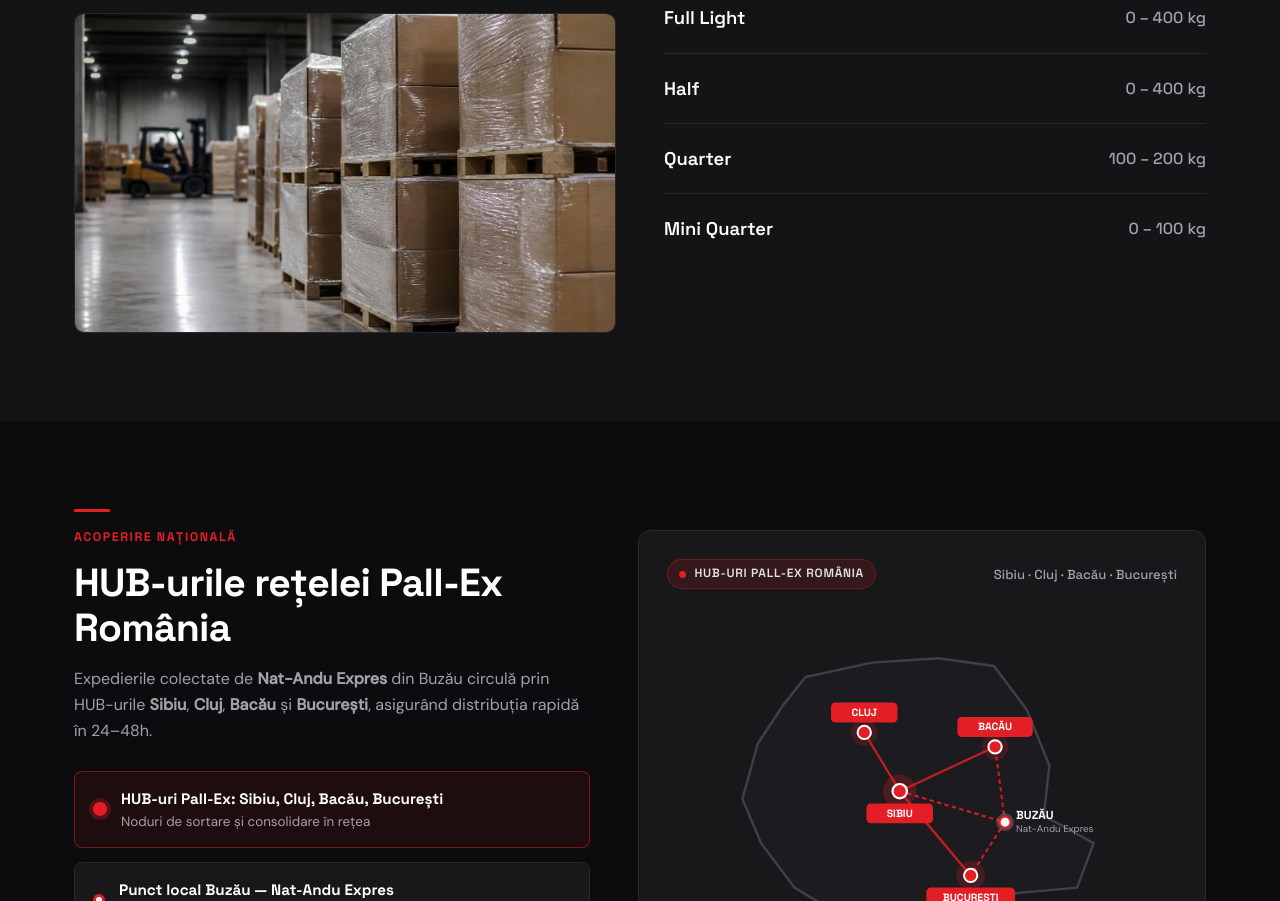
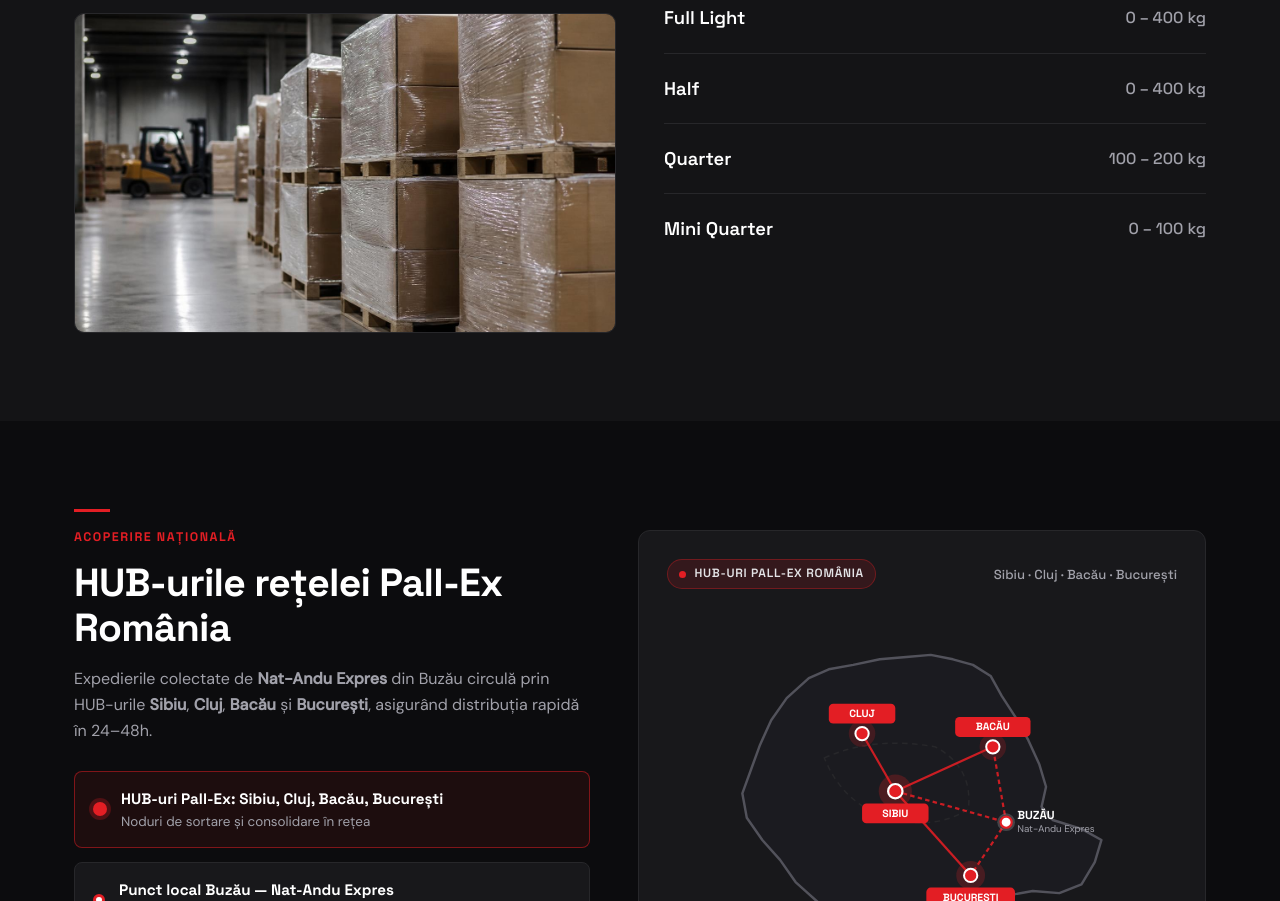
Before and after one commit to Bluepepper22/Pallex_Buzau-Oprea-Andrei, a plain HTML site: page index.html in a window 1280 px wide. Shown: the part 1899-2800 px from the top of the page. Drawn offline with Linux system fonts and the light colour scheme.

Commit message:
Update index.html

```diff
--- a/index.html
+++ b/index.html
@@ -66,7 +66,7 @@
         </div>
       </section>
 
-      <!-- Stats + Animație Camion Pall-Ex -->
+      <!-- Stats + Animație Camion Pall-Ex (Dus-Întors Continuu) -->
       <section class="band stats">
         <div class="container stats-grid">
           <div class="stat"><p class="stat-value">1996</p><p class="stat-label">Grupul Pall-Ex fondat</p></div>
@@ -83,6 +83,7 @@
           </div>
 
           <div class="pallex-truck-runner">
+            <div class="pallex-truck-flip">
               <svg class="pallex-truck-svg" viewBox="0 0 190 64" fill="none" xmlns="http://www.w3.org/2000/svg">
                 <rect x="4" y="10" width="116" height="36" rx="3" stroke="#f4f4f5" stroke-width="1.8"/>
                 <line x1="10" y1="40" x2="114" y2="40" stroke="#52525b" stroke-width="1.2" stroke-dasharray="4 3"/>
@@ -115,6 +116,7 @@
                   <line x1="142" y1="49" x2="158" y2="49" stroke="#a1a1aa" stroke-width="1.1"/>
                 </g>
               </svg>
+            </div>
           </div>
 
           <div class="dock-station dock-right">
@@ -184,7 +186,7 @@
         </div>
       </section>
 
-      <!-- Rețeaua Națională de HUB-uri Pall-Ex România (Sibiu, Cluj, Bacău, București) -->
+      <!-- Rețeaua Națională de HUB-uri Pall-Ex România (Contur detaliat + Sibiu, Cluj, Bacău, București) -->
       <section id="retea-romania" class="section container">
         <div class="ro-hubs-grid">
           <div class="reveal">
@@ -230,35 +232,52 @@
               <span class="ro-map-sub">Sibiu · Cluj · Bacău · București</span>
             </div>
 
-            <svg class="ro-map-svg" viewBox="0 0 460 330" fill="none" xmlns="http://www.w3.org/2000/svg" aria-label="Harta HUB-urilor Pall-Ex din România: Sibiu, Cluj, Bacău și București">
-              <path d="M125 65 L185 52 L245 48 L295 55 L325 95 L345 145 L340 190 L385 215 L370 255 L315 260 L275 285 L215 292 L160 282 L115 255 L85 215 L68 175 L82 125 L105 90 Z" fill="#1b1b20" stroke="#3f3f46" stroke-width="2.2"/>
+            <svg class="ro-map-svg" viewBox="0 0 460 330" fill="none" xmlns="http://www.w3.org/2000/svg" aria-label="Harta detaliată a HUB-urilor Pall-Ex din România: Sibiu, Cluj, Bacău și București">
+              <!-- Contur detaliat al României -->
+              <path
+                d="M128 66 L146 58 L168 54 L192 49 L216 47 L238 45 L258 49 L276 54 L292 64 L302 82 L315 102 L326 122 L336 144 L342 164 L338 182 L348 194 L374 202 L392 212 L386 232 L374 252 L354 260 L330 258 L308 262 L288 276 L266 288 L240 292 L212 290 L186 286 L160 280 L136 268 L116 250 L102 230 L86 212 L72 192 L68 170 L76 148 L84 126 L94 104 L108 84 Z"
+                fill="#1b1b20"
+                stroke="#52525b"
+                stroke-width="2.2"
+                stroke-linejoin="round"
+              />
 
-              <g stroke="#e31e24" stroke-width="2" stroke-opacity="0.85">
-                <line x1="210" y1="168" x2="178" y2="115"/>
-                <line x1="210" y1="168" x2="296" y2="128"/>
-                <line x1="210" y1="168" x2="274" y2="244"/>
-                <line x1="210" y1="168" x2="305" y2="196" stroke-dasharray="4 3"/>
-                <line x1="305" y1="196" x2="274" y2="244" stroke-dasharray="4 3"/>
-                <line x1="305" y1="196" x2="296" y2="128" stroke-dasharray="4 3"/>
+              <!-- Arc subtil care sugerează lanțul carpatic -->
+              <path
+                d="M142 138 Q186 118 242 128 Q276 146 272 184 Q242 204 198 192 Q158 178 142 138 Z"
+                fill="none"
+                stroke="#27272a"
+                stroke-width="1.3"
+                stroke-dasharray="5 4"
+              />
+
+              <!-- Rute între HUB-uri (Sibiu, Cluj, Bacău, București) și Buzău -->
+              <g stroke="#e31e24" stroke-width="2" stroke-opacity="0.88">
+                <line x1="206" y1="168" x2="176" y2="116"/>
+                <line x1="206" y1="168" x2="294" y2="128"/>
+                <line x1="206" y1="168" x2="274" y2="244"/>
+                <line x1="206" y1="168" x2="306" y2="196" stroke-dasharray="4 3"/>
+                <line x1="306" y1="196" x2="274" y2="244" stroke-dasharray="4 3"/>
+                <line x1="306" y1="196" x2="294" y2="128" stroke-dasharray="4 3"/>
               </g>
 
               <!-- HUB CLUJ -->
-              <circle cx="178" cy="115" r="12" fill="#e31e24" fill-opacity="0.2"/>
-              <circle cx="178" cy="115" r="6" fill="#e31e24" stroke="#ffffff" stroke-width="1.8"/>
-              <rect x="148" y="88" width="60" height="18" rx="4" fill="#e31e24"/>
-              <text x="178" y="100" text-anchor="middle" fill="#ffffff" font-family="Space Grotesk, sans-serif" font-size="9.5" font-weight="700">CLUJ</text>
+              <circle cx="176" cy="116" r="12" fill="#e31e24" fill-opacity="0.2"/>
+              <circle cx="176" cy="116" r="6" fill="#e31e24" stroke="#ffffff" stroke-width="1.8"/>
+              <rect x="146" y="89" width="60" height="18" rx="4" fill="#e31e24"/>
+              <text x="176" y="101" text-anchor="middle" fill="#ffffff" font-family="Space Grotesk, sans-serif" font-size="9.5" font-weight="700">CLUJ</text>
 
               <!-- HUB BACĂU -->
-              <circle cx="296" cy="128" r="12" fill="#e31e24" fill-opacity="0.2"/>
-              <circle cx="296" cy="128" r="6" fill="#e31e24" stroke="#ffffff" stroke-width="1.8"/>
-              <rect x="262" y="101" width="68" height="18" rx="4" fill="#e31e24"/>
-              <text x="296" y="113" text-anchor="middle" fill="#ffffff" font-family="Space Grotesk, sans-serif" font-size="9.5" font-weight="700">BACĂU</text>
+              <circle cx="294" cy="128" r="12" fill="#e31e24" fill-opacity="0.2"/>
+              <circle cx="294" cy="128" r="6" fill="#e31e24" stroke="#ffffff" stroke-width="1.8"/>
+              <rect x="260" y="101" width="68" height="18" rx="4" fill="#e31e24"/>
+              <text x="294" y="113" text-anchor="middle" fill="#ffffff" font-family="Space Grotesk, sans-serif" font-size="9.5" font-weight="700">BACĂU</text>
 
               <!-- HUB SIBIU -->
-              <circle cx="210" cy="168" r="15" fill="#e31e24" fill-opacity="0.24"/>
-              <circle cx="210" cy="168" r="6.5" fill="#e31e24" stroke="#ffffff" stroke-width="2"/>
-              <rect x="180" y="179" width="60" height="18" rx="4" fill="#e31e24"/>
-              <text x="210" y="191" text-anchor="middle" fill="#ffffff" font-family="Space Grotesk, sans-serif" font-size="9.5" font-weight="700">SIBIU</text>
+              <circle cx="206" cy="168" r="15" fill="#e31e24" fill-opacity="0.24"/>
+              <circle cx="206" cy="168" r="6.5" fill="#e31e24" stroke="#ffffff" stroke-width="2"/>
+              <rect x="176" y="179" width="60" height="18" rx="4" fill="#e31e24"/>
+              <text x="206" y="191" text-anchor="middle" fill="#ffffff" font-family="Space Grotesk, sans-serif" font-size="9.5" font-weight="700">SIBIU</text>
 
               <!-- HUB BUCUREȘTI -->
               <circle cx="274" cy="244" r="13" fill="#e31e24" fill-opacity="0.22"/>
@@ -267,10 +286,10 @@
               <text x="274" y="267" text-anchor="middle" fill="#ffffff" font-family="Space Grotesk, sans-serif" font-size="9.5" font-weight="700">BUCUREȘTI</text>
 
               <!-- Punct local Buzău (Nat-Andu Expres) -->
-              <circle cx="305" cy="196" r="8" fill="#ffffff" fill-opacity="0.18"/>
-              <circle cx="305" cy="196" r="5" fill="#ffffff" stroke="#e31e24" stroke-width="2"/>
-              <text x="315" y="193" fill="#ffffff" font-family="Space Grotesk, sans-serif" font-size="10.5" font-weight="700">BUZĂU</text>
-              <text x="315" y="205" fill="#a1a1aa" font-family="DM Sans, sans-serif" font-size="8.8">Nat-Andu Expres</text>
+              <circle cx="306" cy="196" r="8" fill="#ffffff" fill-opacity="0.18"/>
+              <circle cx="306" cy="196" r="5" fill="#ffffff" stroke="#e31e24" stroke-width="2"/>
+              <text x="316" y="193" fill="#ffffff" font-family="Space Grotesk, sans-serif" font-size="10.5" font-weight="700">BUZĂU</text>
+              <text x="316" y="205" fill="#a1a1aa" font-family="DM Sans, sans-serif" font-size="8.8">Nat-Andu Expres</text>
             </svg>
           </div>
         </div>
```
Lines whose indentation alone changed are shown as unchanged.
